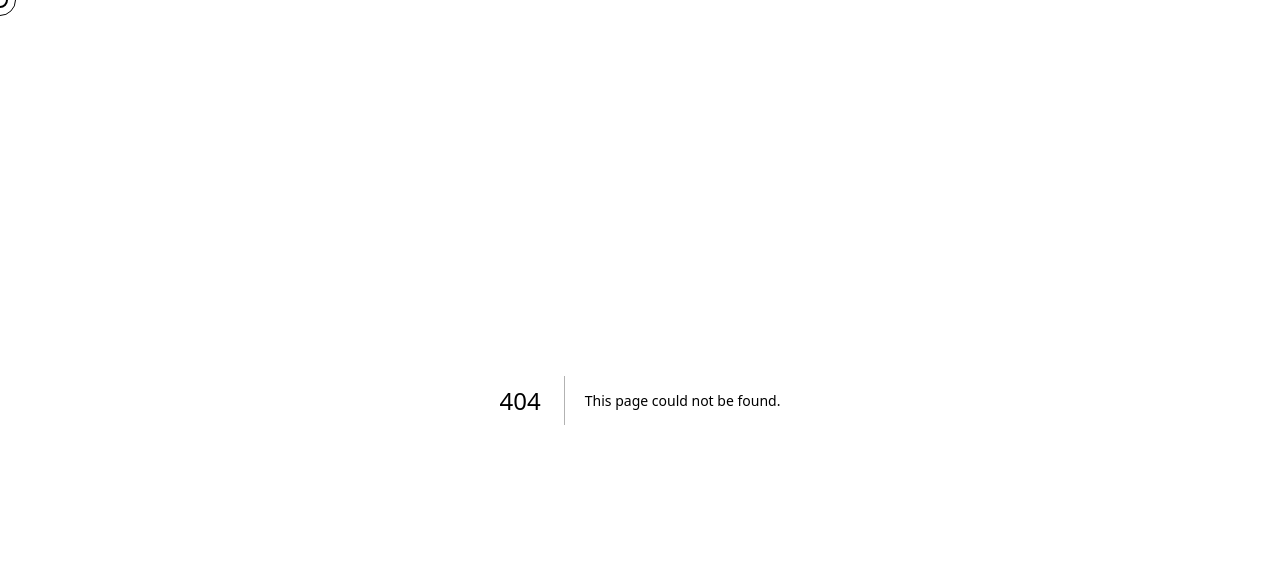
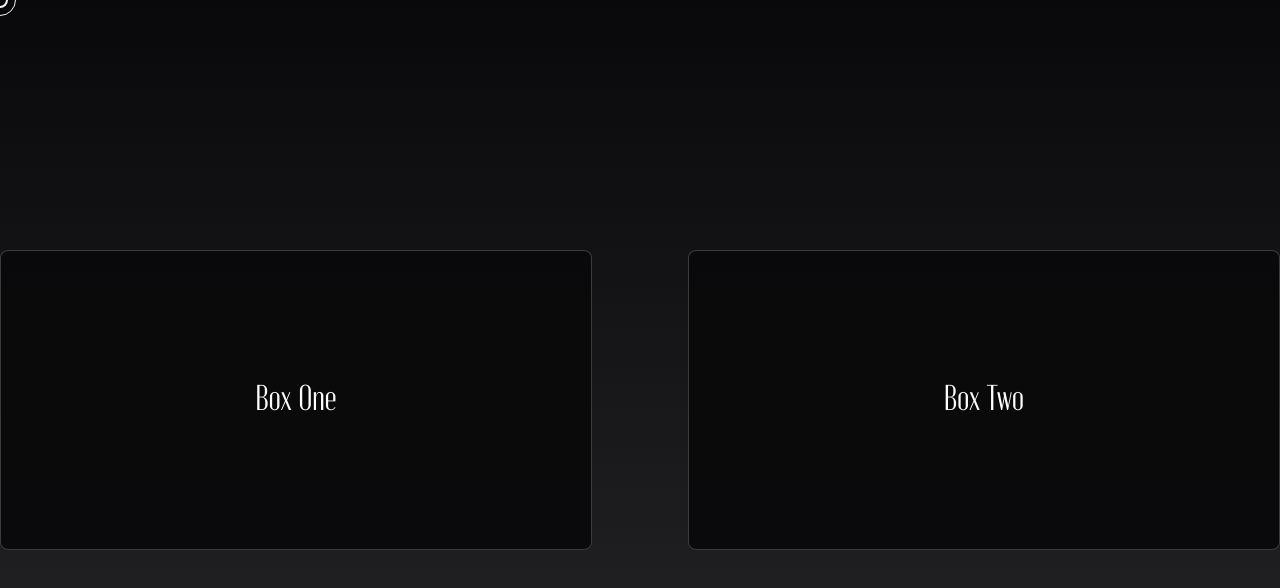
Before and after one commit to Tytan-Codes/anExperience, a Next.js app: page /select in a window 1280 px wide. Before the commit this address had no page. Shown: the top 588 px of the page. Built offline with nearby package versions, Linux system fonts and the light colour scheme.

Commit message:
Update landing page button text and navigation route

```diff
--- a/app/page.tsx
+++ b/app/page.tsx
@@ -12,7 +12,7 @@ export default function Home() {
     setIsExiting(true);
     // Wait for animation to complete before navigation
     setTimeout(() => {
-      router.push('/experience');
+      router.push('/select');
     }, 1200); // Adjust this timing to match your exit animation duration
   };
 
@@ -126,7 +126,7 @@ export default function Home() {
                 onClick={handleClick}
                 className="mt-4 inline-block border font-emberly italic  text-[1.5rem] border-white px-8 py-2 text-sm tracking-wider transition-colors hover:bg-zinc-400 hover:text-white text-white"
               >
-                Start experience
+                Select experience
               </button>
             </motion.div>
           </div>
--- /dev/null
+++ b/app/select/page.tsx
@@ -0,0 +1,42 @@
+"use client"
+import { gsap } from "gsap"
+import { useGSAP } from "@gsap/react"
+
+gsap.registerPlugin(useGSAP)
+
+
+export default function Select() {
+    useGSAP(() => {
+
+        gsap.set(".box-1", {
+            opacity: 0,
+            y: "-50%"
+        })
+        gsap.set(".box-2", {
+            opacity: 0,
+            y: "50%"
+        })
+        const tl = gsap.timeline()
+        tl.to([".box-1", ".box-2"], {
+            y: "0%",
+            opacity: 1,
+            duration: 1,
+            ease: "power2.out"
+        })
+    })
+    return (
+        <div className="flex flex-col">
+            <div className="flex flex-col w-screen h-screen bg-gradient-to-b from-zinc-950 to-zinc-800">
+                <div className="flex justify-center items-center h-full gap-24">
+                    <div className="box-1 w-[600px] h-[300px] bg-zinc-950/90 border border-white/20 rounded-lg flex items-center justify-center cursor-pointer">
+                        <h1 className="text-white text-4xl font-emberly relative z-10">Box One</h1>
+                    </div>
+
+                    <div className="box-2 w-[600px] h-[300px] bg-zinc-950/90 border border-white/20 rounded-lg flex items-center justify-center cursor-pointer">
+                        <h1 className="text-white text-4xl font-emberly relative z-10">Box Two</h1>
+                    </div>
+                </div>
+            </div>
+        </div>
+    )
+}
```
